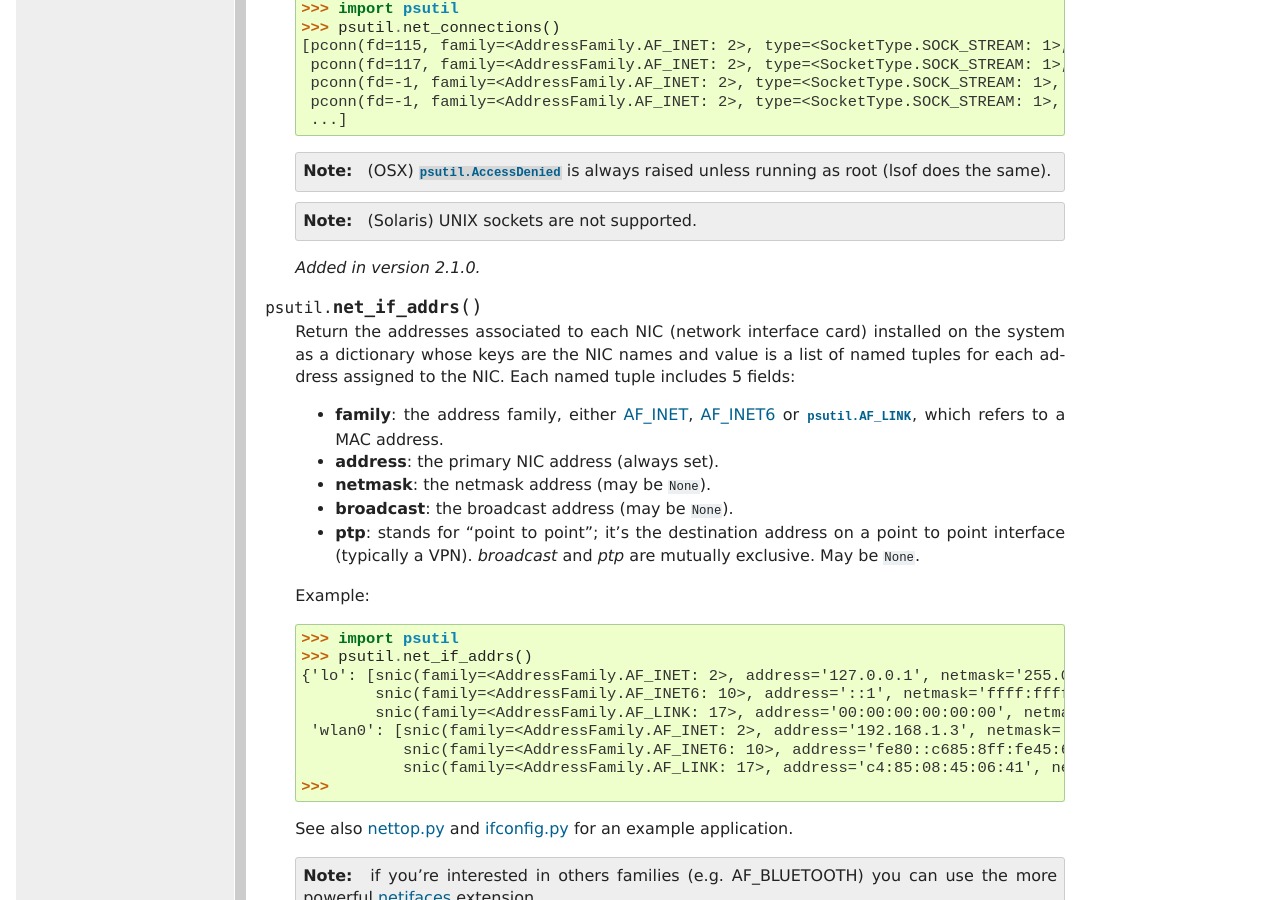
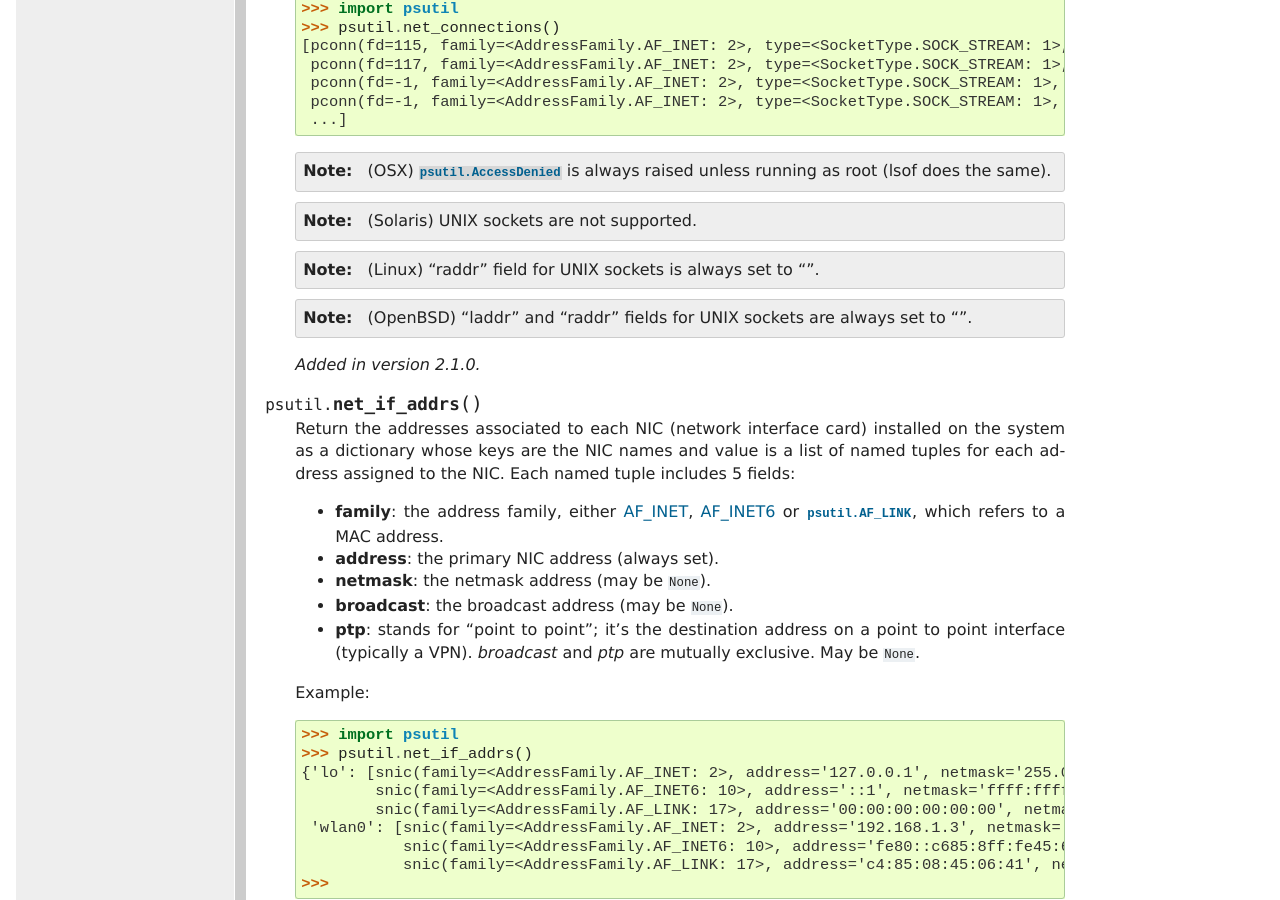
Before and after one commit to giampaolo/psutil, a Sphinx documentation site: the page built from docs/index.rst, in a window 1280 px wide and 900 px high, scrolled down 8506 px. Built offline with Sphinx 7.4.7, drawn with Linux system fonts in a browser that asks for light colours; formulas are drawn with MathJax 3; some of the changed text lies outside the part shown.

Commit message:
#1039 / connections('unix') / linux: set laddr and raddr to an empty string instead of None

```diff
--- a/HISTORY.rst
+++ b/HISTORY.rst
@@ -30,7 +30,8 @@
 - 1033_: [OSX, FreeBSD] memory leak for net_connections() and
   Process.connections() when retrieving UNIX sockets (kind='unix').
 - 1039_: returned types consolidation:
-  - Windows: Process.cpu_times()'s fields #3 and #4 were int instead of float
+  - Windows / Process.cpu_times(): fields #3 and #4 were int instead of float
+  - Linux / connections('unix'): raddr is now set to "" instead of None
 
 *2017-04-10*
 
--- a/docs/index.rst
+++ b/docs/index.rst
@@ -542,6 +542,13 @@ Network
 
   .. note::
     (Solaris) UNIX sockets are not supported.
+
+  .. note::
+     (Linux) "raddr" field for UNIX sockets is always set to "".
+
+  .. note::
+     (OpenBSD) "laddr" and "raddr" fields for UNIX sockets are always set to
+     "".
 
   .. versionadded:: 2.1.0
 
@@ -1753,10 +1760,9 @@ Process class
       <http://docs.python.org//library/socket.html#socket.AF_INET>`__,
       `AF_INET6 <http://docs.python.org//library/socket.html#socket.AF_INET6>`__
       or `AF_UNIX <http://docs.python.org//library/socket.html#socket.AF_UNIX>`__.
-    - **type**: the address type, either `SOCK_STREAM
-      <http://docs.python.org//library/socket.html#socket.SOCK_STREAM>`__ or
-      `SOCK_DGRAM
-      <http://docs.python.org//library/socket.html#socket.SOCK_DGRAM>`__.
+    - **type**: the address type, either
+      `SOCK_STREAM <http://docs.python.org//library/socket.html#socket.SOCK_STREAM>`__ or
+      `SOCK_DGRAM <http://docs.python.org//library/socket.html#socket.SOCK_DGRAM>`__.
     - **laddr**: the local address as a ``(ip, port)`` tuple or a ``path``
       in case of AF_UNIX sockets.
     - **raddr**: the remote address as a ``(ip, port)`` tuple or an absolute
@@ -1809,6 +1815,13 @@ Process class
        pconn(fd=117, family=<AddressFamily.AF_INET: 2>, type=<SocketType.SOCK_STREAM: 1>, laddr=('10.0.0.1', 43761), raddr=('72.14.234.100', 80), status='CLOSING'),
        pconn(fd=119, family=<AddressFamily.AF_INET: 2>, type=<SocketType.SOCK_STREAM: 1>, laddr=('10.0.0.1', 60759), raddr=('72.14.234.104', 80), status='ESTABLISHED'),
        pconn(fd=123, family=<AddressFamily.AF_INET: 2>, type=<SocketType.SOCK_STREAM: 1>, laddr=('10.0.0.1', 51314), raddr=('72.14.234.83', 443), status='SYN_SENT')]
+
+    .. note::
+       (Linux) "raddr" field for UNIX sockets is always set to "".
+
+    .. note::
+       (OpenBSD) "laddr" and "raddr" fields for UNIX sockets are always set to
+       "".
 
   .. method:: is_running()
 
```
Also changed, not shown: 3 other files.
